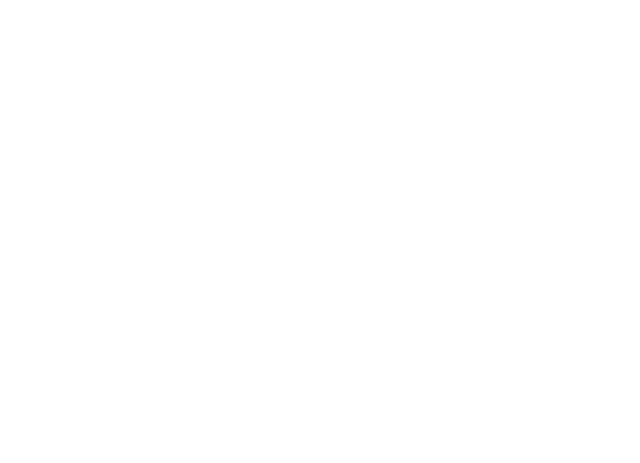
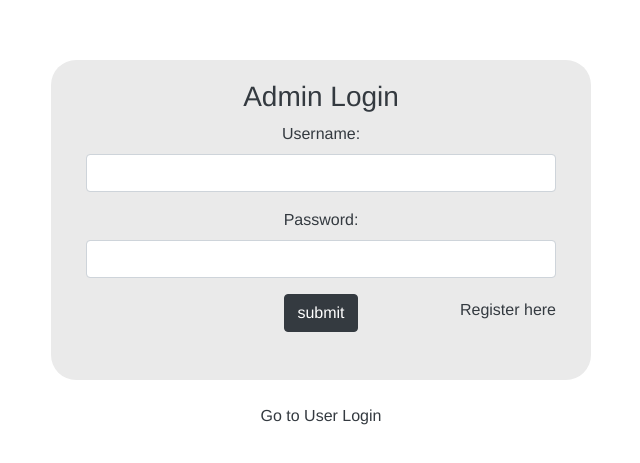
Before and after one commit to ethancowey/FDM-Brand-Game, a Vue app in the folder client/: page /admin in a window 1280 px wide. Shown: the part 115-578 px from the top of the page, without its empty margins (319-959 px from the left). Built offline with nearby package versions, Linux system fonts and the light colour scheme.

Commit message:
Admin Login added currently doesnt root to a page only console logs.

```diff
--- /dev/null
+++ b/client/src/components/AdminLogin.vue
@@ -0,0 +1,84 @@
+<template>
+  <div id="login">
+    <div class="container">
+      <div id="login-row" class="row justify-content-center align-items-center">
+        <div id="login-column" class="col-md-6">
+          <div id="login-box" class="col-md-12">
+            <form id="login-form" class="login" @submit.prevent="adminPost">
+              <h3 class="text-center text-dark">Admin Login</h3>
+              <div class="form-group">
+                <label class="text-dark">Username:</label><br>
+                <input required type="username" id="login-username" class="form-control">
+              </div>
+              <div class="form-group">
+                <label class="text-dark">Password:</label><br>
+                <input required type="password" v-model="password" id="login-password"  class="form-control">
+              </div>
+              <div class="form-group">
+                <input type="submit" name="submit" class="btn btn-dark btn-md" onsubmit="adminPost()" value="submit">
+              </div>
+              <div id="register-link" class="text-right">
+                <a href="/register" class="text-dark">Register here</a>
+              </div>
+            </form>
+          </div>
+        </div>
+      </div>
+    </div>
+    <div id="user-link">
+      <br>
+      <a href="/" class="text-dark">Go to User Login</a>
+    </div>
+  </div>
+</template>
+
+<script>
+import axios from 'axios'
+// import router from '../router/index.js'
+
+export default {
+  data () {
+    return {
+      username: '',
+      password: ''
+    }
+  },
+  methods: {
+    async adminPost () {
+      axios.post('http://localhost:3000/api/auth', {
+        username: String(document.getElementById('login-username').value),
+        password: String(document.getElementById('login-password').value)
+      })
+        .then((response) => {
+          if (response.data.admin === 'true') {
+            console.log(response.data.admin)
+          } else {
+            alert('Incorrect admin login attempt if you are a not an admin please use login as user options')
+          }
+        })
+    }
+  }
+}
+</script>
+
+<style scoped>
+body {
+  margin: 0;
+  padding: 0;
+  height: 100vh;
+}
+#login .container #login-row #login-column #login-box {
+  margin-top: 175px;
+  max-width: 600px;
+  height: 320px;
+  background-color: #EAEAEA;
+  border-radius: 25px;
+
+}
+#login .container #login-row #login-column #login-box #login-form {
+  padding: 20px;
+}
+#login .container #login-row #login-column #login-box #login-form #register-link {
+  margin-top: -50px;
+}
+</style>
--- a/client/src/router/index.js
+++ b/client/src/router/index.js
@@ -13,6 +13,7 @@ import register from '../components/Register'
 import matchGame from '../components/matchGame'
 import streams from '../components/Streams'
 import textBlocks from '../components/TextBlocks'
+import adminLogin from '../components/AdminLogin'
 
 Vue.use(Router)
 
@@ -24,5 +25,6 @@ export default new Router({
     { path: '/register', component: register },
     { path: '/match', component: matchGame },
     { path: '/blocks', component: textBlocks },
-    { path: '/streams', component: streams }
+    { path: '/streams', component: streams },
+    { path: '/admin', component: adminLogin }
   ]})
```
Also changed, not shown: 1 other file (tests, documents, lock files or other folders).
